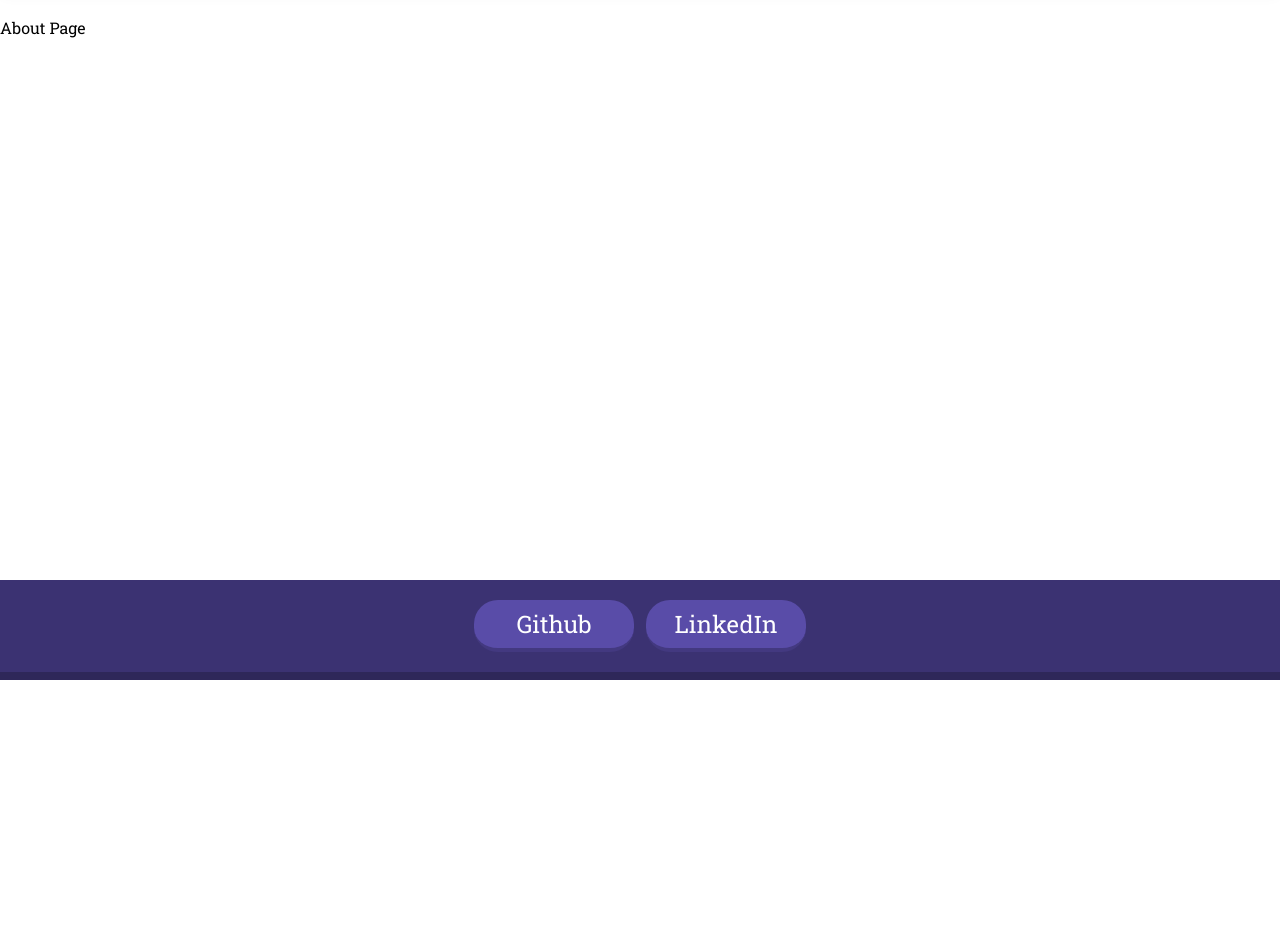
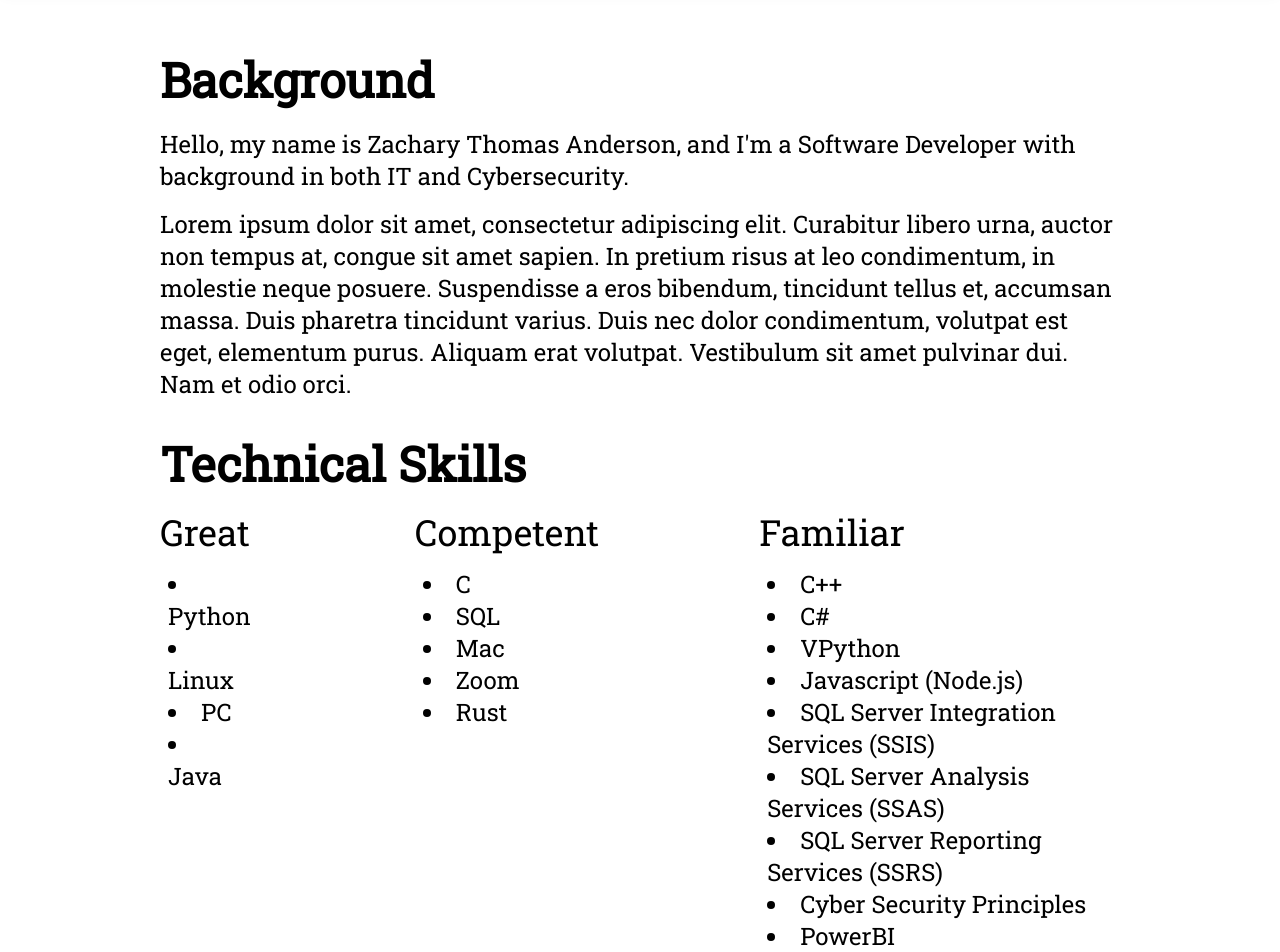
Before and after one commit to zachta2020/portfolio-website, a Next.js app: page /about in a window 1280 px wide. Shown: the part 120-1072 px from the top of the page. Before the commit the page ends 800 px from the top, so only its background shows below. Built offline with nearby package versions, Linux system fonts and the light colour scheme.

Commit message:
feat: add content for About page

```diff
--- a/src/app/about/page.tsx
+++ b/src/app/about/page.tsx
@@ -5,5 +5,64 @@
 };
 
 export default function Page() {
-    return <p>About Page</p>;
+    return (
+        <main className="flex flex-col gap-10 mx-40 my-10">
+            <div>
+                <h1 className="text-5xl font-bold">Background</h1>
+                <div className="text-2xl mt-6">
+                    <p>Hello, my name is Zachary Thomas Anderson, and I'm a Software Developer with background in both IT and Cybersecurity.</p>
+                    <p className="mt-4">Lorem ipsum dolor sit amet, consectetur adipiscing elit. Curabitur libero urna, auctor non tempus at, congue sit amet sapien.
+                        In pretium risus at leo condimentum, in molestie neque posuere. Suspendisse a eros bibendum, tincidunt tellus et, accumsan massa. Duis pharetra tincidunt varius. Duis nec dolor condimentum,
+                        volutpat est eget, elementum purus. Aliquam erat volutpat. Vestibulum sit amet pulvinar dui. Nam et odio orci.</p>
+                </div>
+            </div>
+            <div>
+                <h1 className="text-5xl font-bold">Technical Skills</h1>
+                <div className="flex flex-row mt-6 gap-40">
+                    <div>
+                        <h2 className="text-4xl">Great</h2>
+                        <ul className="list-disc list-inside text-2xl mt-4 ml-2">
+                            <li>Python</li>
+                            <li>Linux</li>
+                            <li>PC</li>
+                            <li>Java</li>
+                        </ul>
+                    </div>
+                    <div>
+                        <h2 className="text-4xl">Competent</h2>
+                        <ul className="list-disc list-inside text-2xl mt-4 ml-2">
+                            <li>C</li>
+                            <li>SQL</li>
+                            <li>Mac</li>
+                            <li>Zoom</li>
+                            <li>Rust</li>
+                        </ul>
+                    </div>
+                    <div>
+                        <h2 className="text-4xl">Familiar</h2>
+                        <ul className="list-disc list-inside text-2xl mt-4 ml-2">
+                            <li>C++</li>
+                            <li>C#</li>
+                            <li>VPython</li>
+                            <li>Javascript (Node.js)</li>
+                            <li>SQL Server Integration Services (SSIS)</li>
+                            <li>SQL Server Analysis Services (SSAS)</li>
+                            <li>SQL Server Reporting Services (SSRS)</li>
+                            <li>Cyber Security Principles</li>
+                            <li>PowerBI</li>
+                        </ul>
+                    </div>
+                </div>
+            </div>
+            <div>
+                <h1 className="text-5xl font-bold">Certifications</h1>
+                <ul className="list-disc list-inside text-2xl mt-6 ml-2">
+                    <li>CompTIA Cybersecurity Analyst+ (CySA+)</li>
+                    <li>CompTIA Security+</li>
+                    <li>CompTIA PenTest+</li>
+                    <li>CompTIA A+</li>
+                </ul>
+            </div>
+        </main>
+    );
 }
--- a/src/app/ui/social-media-links.tsx
+++ b/src/app/ui/social-media-links.tsx
@@ -1,13 +1,13 @@
 import Link from 'next/link';
 
 const links = [
-    { name: "Github", href: "https://github.com/zachta2020" },
+    { name: "GitHub", href: "https://github.com/zachta2020" },
     { name: "LinkedIn", href: "https://www.linkedin.com/in/zachary-anderson-6101461b5/" }
 ]
 
 export default function SocialMediaLinks() {
     return (
-        <div className="fixed bottom-0 w-full bg-deep-purple border-solid border-b-8 border-dark-deep-purple py-5">
+        <div className="w-full bg-deep-purple border-solid border-b-8 border-dark-deep-purple py-5">
             <div className="w-full flex justify-center flex-row gap-3">
                 {links.map((link) => {
                     return (
--- a/tailwind.config.ts
+++ b/tailwind.config.ts
@@ -13,11 +13,6 @@
         'dark-purple': '#433980',
         'pale-purple': '#a099cc',
 
-        /* 'button-fill-hover': '',
-        'button-border-hover': '',
-        'button-text-hover': '', */
-
-        'light-blue': '#85e0ff',
         'black': '#000000',
         'white': '#ffffff',
       },
```
Also changed, not shown: src/app/projects/page.tsx (+4 -4 lines).
